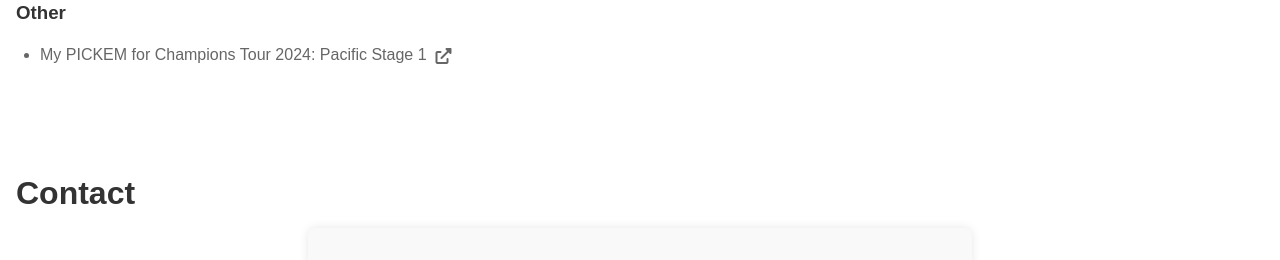
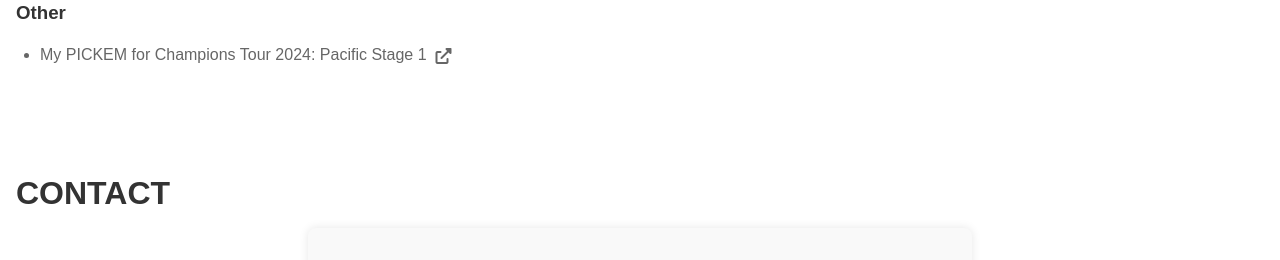
Before and after one commit to dhiraj-ydv/website-react, a React (Create React App) app: page / in a window 1280 px wide. Shown: the part 1587-1847 px from the top of the page. Built offline with nearby package versions, Linux system fonts and the light colour scheme.

Commit message:
Update Contact.js

```diff
--- a/src/components/Contact.js
+++ b/src/components/Contact.js
@@ -2,7 +2,7 @@ import React from 'react';
 
 const Contact = () => (
   <section id="contact" className="p-4 bg-white">
-    <h2 className="section-header">Contact</h2>
+    <h2 className="section-header">CONTACT</h2>
     <form action="https://formspree.io/f/mleqynkr" method="POST" className="max-w-lg mx-auto p-4 bg-gray-100 rounded-lg shadow-md">
       <div className="form-group mb-4">
         <label htmlFor="name" className="block text-sm font-medium text-gray-700">Name</label>
```
